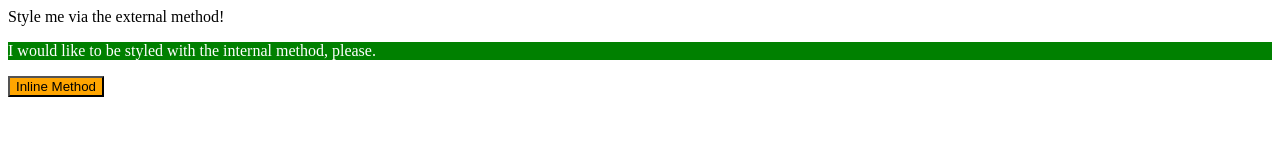
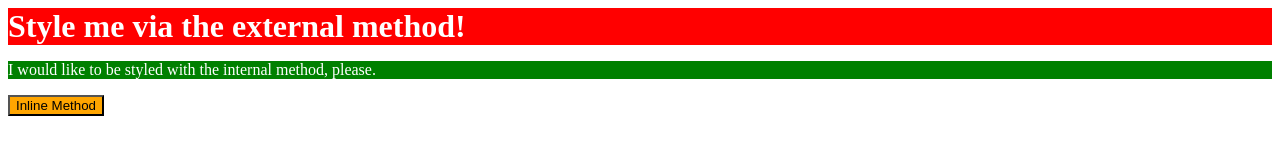
Before and after one commit to cheeseman04/CSS-Practice, a plain HTML site: page index.html in a window 1280 px wide. Drawn offline with Linux system fonts and the light colour scheme.

Commit message:
Edit CSS, add css link to index.

```diff
--- a/index.html
+++ b/index.html
@@ -5,6 +5,7 @@
     <meta http-equiv="X-UA-Compatible" content="IE=edge">
     <meta name="viewport" content="width=device-width, initial-scale=1.0">
     <title>Methods for Adding CSS</title>
+    <link rel="stylesheet" href="styles.css">
   </head>
   <body>
     <div>Style me via the external method!</div>
--- a/styles.css
+++ b/styles.css
@@ -0,0 +1,7 @@
+div {
+    background-color: red;
+    color: white;
+    font-size: 32px;
+    align-items: center;
+    font-weight: 700;
+}
```
